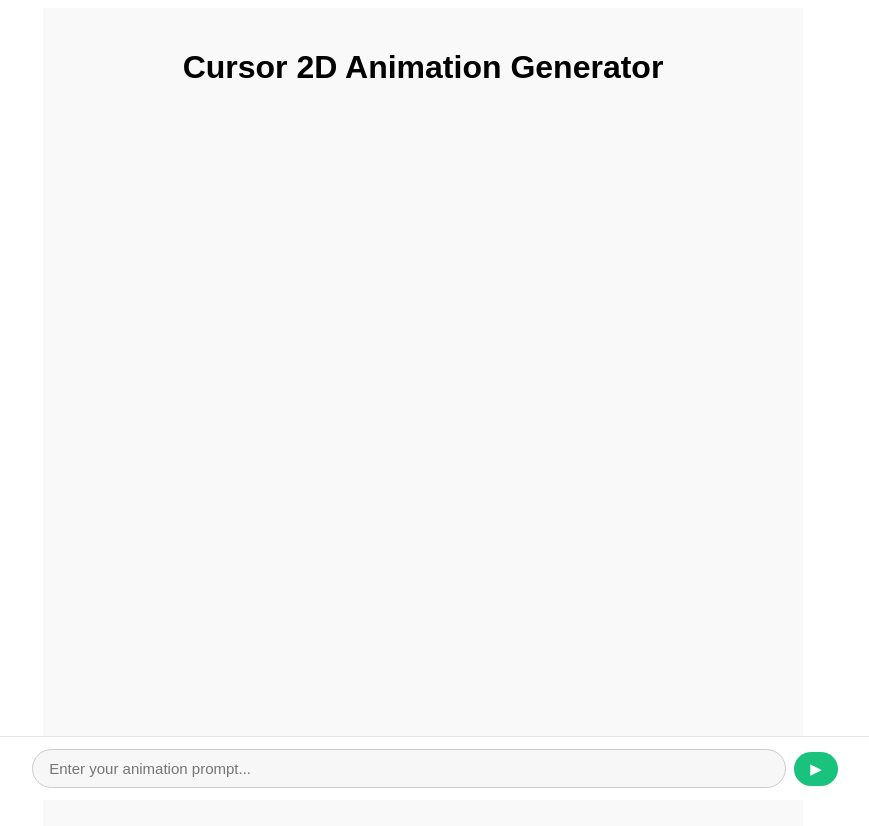
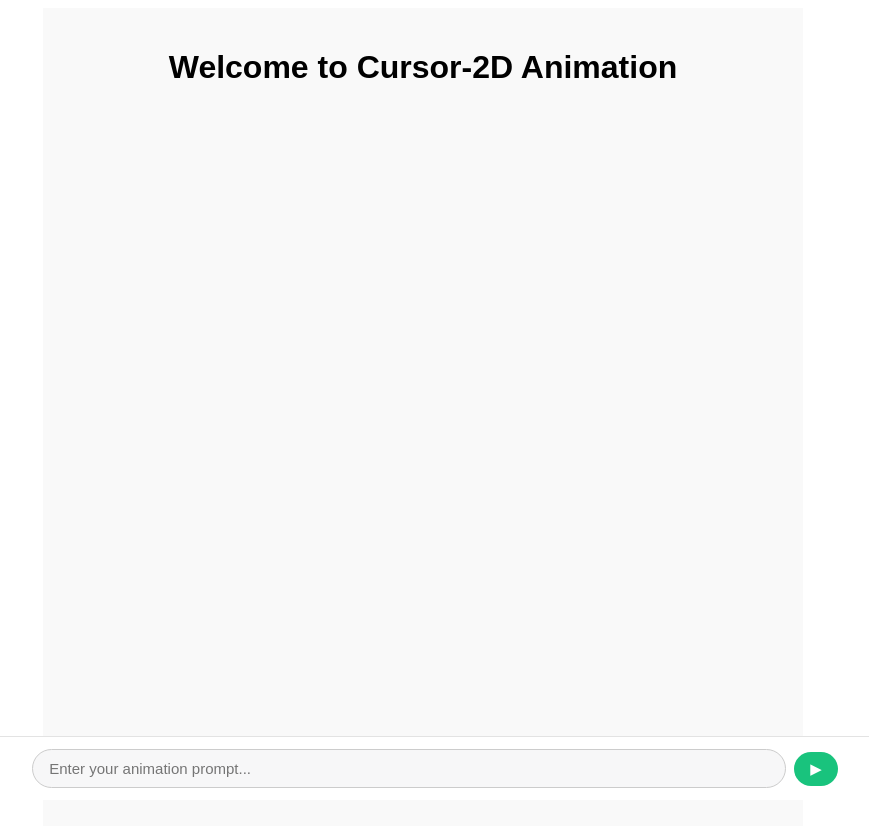
Before and after one commit to aarav-shukla07/cursor-2D-, a React (Vite) app in the folder frontend/: page / in a window 1280 px wide. Shown: the top 826 px of the page, without its empty margins (217-1086 px from the left). Built offline with nearby package versions, Linux system fonts and the light colour scheme.

Commit message:
Updated the App.jsx file

```diff
--- a/frontend/src/App.jsx
+++ b/frontend/src/App.jsx
@@ -5,26 +5,39 @@ import "./styles/App.css";
 function App() {
   const [videoURL, setVideoURL] = useState("");
   const [videoReady, setVideoReady] = useState(false);
+  const [hasGenerated, setHasGenerated] = useState(false);
 
   return (
     <div className="app">
-  <h1>Cursor 2D Animation Generator</h1>
-  <PromptForm setVideoURL={setVideoURL} setVideoReady={setVideoReady} />
+      {hasGenerated && <div className="header">Cursor-2D</div>}
+
+      {!hasGenerated && (
+        <div className="welcome-message">
+          <h1>Welcome to Cursor-2D Animation</h1>
+        </div>
+      )}
+
+      <PromptForm
+        setVideoURL={(url) => {
+          setVideoURL(url);
+          setHasGenerated(true);
+        }}
+        setVideoReady={setVideoReady}
+      />
+
       <div className="chat-container">
         {videoReady && (
           <>
-        <div className="chat-bubble user-message">
-          { /* Replace this if you want to show the prompt */ }
-          {prompt}
-        </div>
-        <div className="chat-bubble bot-message">
-          <video src={videoURL} controls autoPlay muted />
+            <div className="video-wrapper">
+              <video src={videoURL} controls autoPlay muted  style={{width: "600px", borderRadius: "10px",  boxShadow: "0 0 10px rgba(0, 0, 0, 0.5)"}}/>
+              <a href={videoURL} download="cursor2d_video.mp4" className="download-button">
+                Download Video
+              </a>
             </div>
           </>
         )}
       </div>
     </div>
-
   );
 }
 
```
Lines whose indentation alone changed are shown as unchanged.
